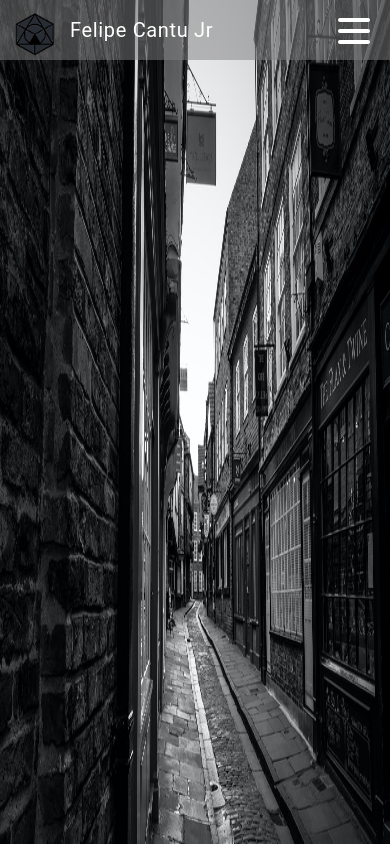
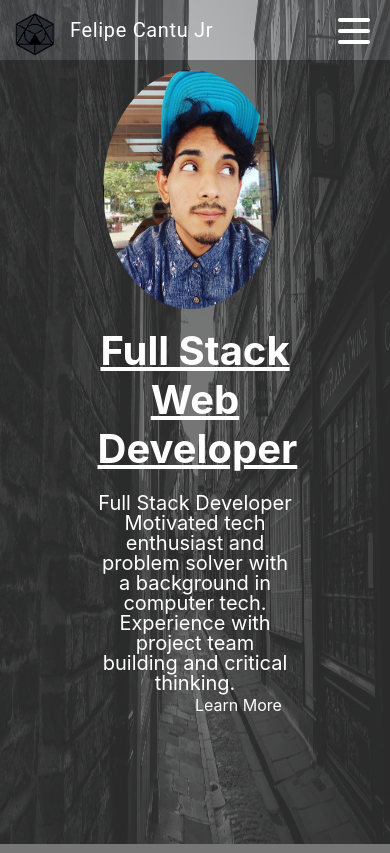
Before and after one commit to FelipeCantu/FelipePortfolio, a React (Create React App) app: page / in a window 390 px wide. Built offline with nearby package versions, Linux system fonts and the light colour scheme.

Commit message:
responsive grid

```diff
--- a/src/components/Home.js
+++ b/src/components/Home.js
@@ -1,27 +1,132 @@
 import styled from "styled-components";
+
 
 const Home = () => {
     return (
         <Main>
             <img src="images/mainbg.jpg" />
+            <Container>
+                <img src="images/avatarpic.png" />
+                <h1>Full Stack Web Developer</h1>
+                <p>Full Stack Developer Motivated tech enthusiast and problem solver with a background in computer tech. Experience with project team building and critical thinking. </p>
+                <li><a href="">Learn More</a></li>
+            </Container>
         </Main>
     )
 }
 
 
 const Main = styled.div`
-    background: #bbb;
 img {
-    display: absolute;
+    position: absolute;
     height: 100vh;
     width: 100%;
     padding: 0;
     margin: 0;
     background-size: cover;
+    z-index: -1;
 }
 @media (max-width: 400px) {
     height: 50vh;
     z-index: 2;
   }
 `
+
+const Container = styled.div`
+  position: absolute;
+  display: grid;
+  grid-template-columns: repeat(8, 1fr);
+  grid-template-rows: repeat(8, 1fr);
+  grid-column-gap: 0px;
+  grid-row-gap: 0px;
+  margin-left: 20%;
+  width: 60%;
+  height: 500px;
+  margin-top: 200px;
+  background: rgba(60, 60, 60, 0.7);
+  img {
+      z-index: 6;
+      border-radius: 50%;
+      width: 120%;
+      height: 140%;
+      grid-area: 3 / 2 / 7 / 4;
+      margin-top: -50px;
+      margin-left: -35%;
+  }
+  h1 {
+    color: #fff;
+    grid-area: 3 / 4 / 4 / 8;
+    text-decoration: underline;
+    font-size: 2.5rem;
+    // background: blue;
+    text-align: center;
+    padding-bottom: 20px;
+  }
+  p {
+    grid-area: 4 / 4 / 7 / 8;
+
+    text-align: center;
+    color: #fff;
+    font-size: 25px;
+    line-height: 1;
+    // background: green;
+  }
+  li {
+    //   background: red;
+      grid-area: 7 / 7 / 8 / 8;
+      @media (max-width: 1220px) {
+        // background: red;
+        margin-top: 25px;
+      }
+      list-style: none;
+        a{
+            text-decoration: none;
+            color: #fff;
+        }
+  }
+  @media (min-width: 1655px) {
+    width: 50%;
+    margin-left: 24%;
+  }
+  @media (max-width: 1655px) {
+    p {
+      font-size: 20px;
+    }
+  }
+  @media (max-width: 768px) {
+    display: grid;
+    grid-template-columns: repeat(4, 1fr);
+    grid-template-rows: repeat(8, 1fr);
+    grid-column-gap: 0px;
+    grid-row-gap: 0px;
+    height: 94vh;
+    width: 100%;
+    margin-top: 60px;
+    margin-left: 0;
+
+    img {
+      grid-area: 1 / 2 / 4 / 4;
+      width: 90%;
+      height: 90%;
+      margin-left: 3%;
+      margin-top: 10px;
+    }
+    h1 {
+      grid-area: 4 / 2 / 5 / 4;
+      // background:  yellow;
+    }
+    p {
+      grid-area: 5 / 2 / 8 / 4;
+      // background: red;
+    }
+    li {
+
+      // background: blue;
+      margin-bottom: 50px;
+      grid-area: 7 / 3 / 8 / 4;
+    }
+`
+
+
+
 export default Home;
--- a/src/components/Navbar/Menu.jsx
+++ b/src/components/Navbar/Menu.jsx
@@ -24,7 +24,7 @@ height: 2rem;
 position: fixed;
 top: 15px;
 right: 20px;
-z-index: 1;
+z-index: 9;
 display: none;
 @media (max-width: 768px) {
   display: flex;
--- a/src/components/Navbar/Sidebar.jsx
+++ b/src/components/Navbar/Sidebar.jsx
@@ -13,7 +13,7 @@ const Sidebar = ({ open }) => {
         <li><StyledLink to="/">Home</StyledLink></li>
         <li><StyledLink to="/blogs">Blogs</StyledLink></li>
         <li><StyledLink to="/projects">Project</StyledLink></li>
-        <li><StyledLink to="/contact">Contact</StyledLink></li>
+        <li><StyledLink to="/contact"><Button>Contact</Button></StyledLink></li>
       </Ul>
     </Router>
   )
@@ -24,6 +24,7 @@ const Ul = styled.ul`
   display: flex;
   flex-flow: row nowrap;
   margin-right: 200px;
+  z-index: 8;
   li {
     color: #fff;
     padding: 18px 10px;
@@ -42,16 +43,35 @@ const Ul = styled.ul`
     width: 300px;
     padding-top: 3.5rem;
     transition: transform 0.3s ease-in-out;
-    li {
-      color: #fff;
-    }
   }
 `;
 
 const StyledLink = styled(Link)`
   color: #fff;
   text-decoration: none;
+  font-family: Arial, Helvetica,
+    sans-serif;
+  :hover {
+    color: black;
+  }
+`;
 
+const Button = styled.button`
+  background-color: #0077b5;
+  padding: 6px 10px 6px 10px;
+  border-radius: 10%;
+  border: none;
+  color: #fff;
+  font-size: 1rem;
+  margin-top: -2px;
+  @media (max-width: 768px) {
+    background-color: none;
+    padding: 0;
+    font-size: 1rem;
+  }
+  :hover {
+    color: black;
+  }
 `;
 
 export default Sidebar
```
Also changed, not shown: public/images/avatarpic.png (added), 1 other file (tests, documents, lock files or other folders).
